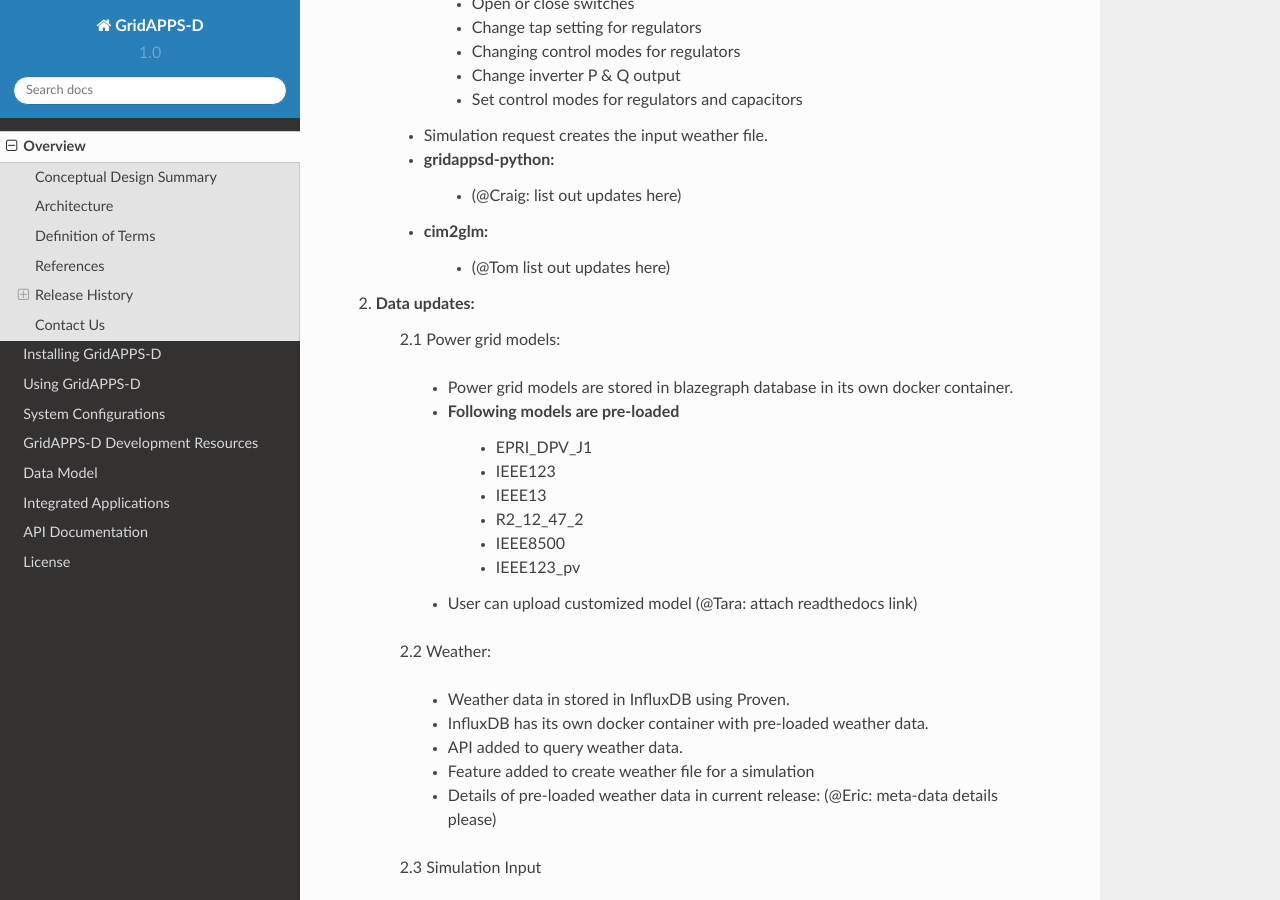
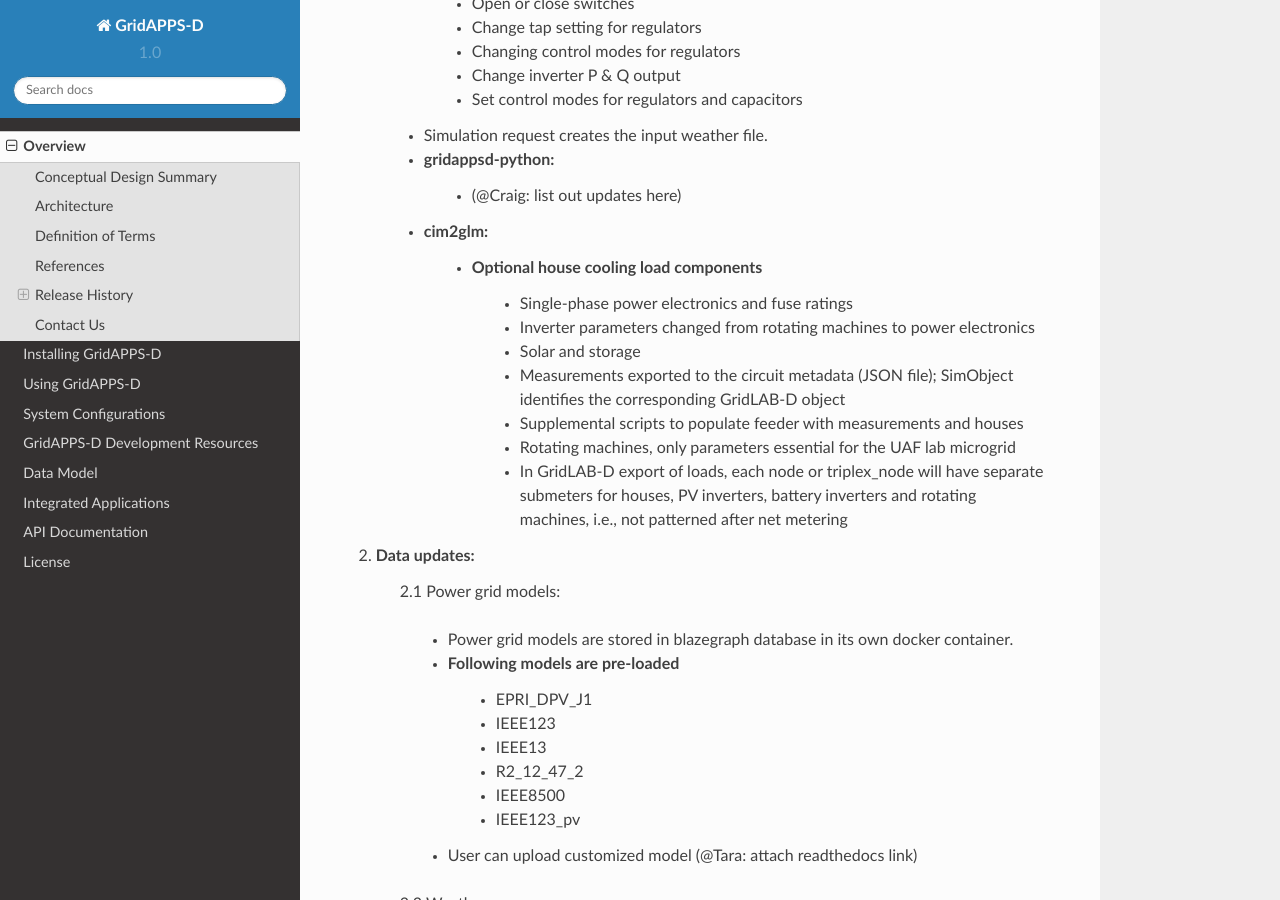
Before and after one commit to ericstephan/gridappsd-docs, a Sphinx documentation site: the page built from docs/source/overview/index.rst, in a window 1280 px wide and 900 px high, scrolled down 4739 px. Built offline with Sphinx 7.4.7 and the Read the Docs theme 2.0.0, drawn with Linux system fonts in a browser that asks for light colours; pages that are not in the unit, such as notebooks, are missing from menus.

Commit message:
updated release notes for cim2glm

```diff
--- a/docs/source/overview/version_history.rst
+++ b/docs/source/overview/version_history.rst
@@ -55,7 +55,14 @@
     - gridappsd-python:
         - (@Craig: list out updates here)
     - cim2glm:
-        - (@Tom list out updates here)
+        - Optional house cooling load components
+		- Single-phase power electronics and fuse ratings
+		- Inverter parameters changed from rotating machines to power electronics
+		- Solar and storage
+		- Measurements exported to the circuit metadata (JSON file); SimObject identifies the corresponding GridLAB-D object
+		- Supplemental scripts to populate feeder with measurements and houses
+		- Rotating machines, only parameters essential for the UAF lab microgrid
+		- In GridLAB-D export of loads, each node or triplex_node will have separate submeters for houses, PV inverters, battery inverters and rotating machines, i.e., not patterned after net metering
 
 
 2. **Data updates:**
```
